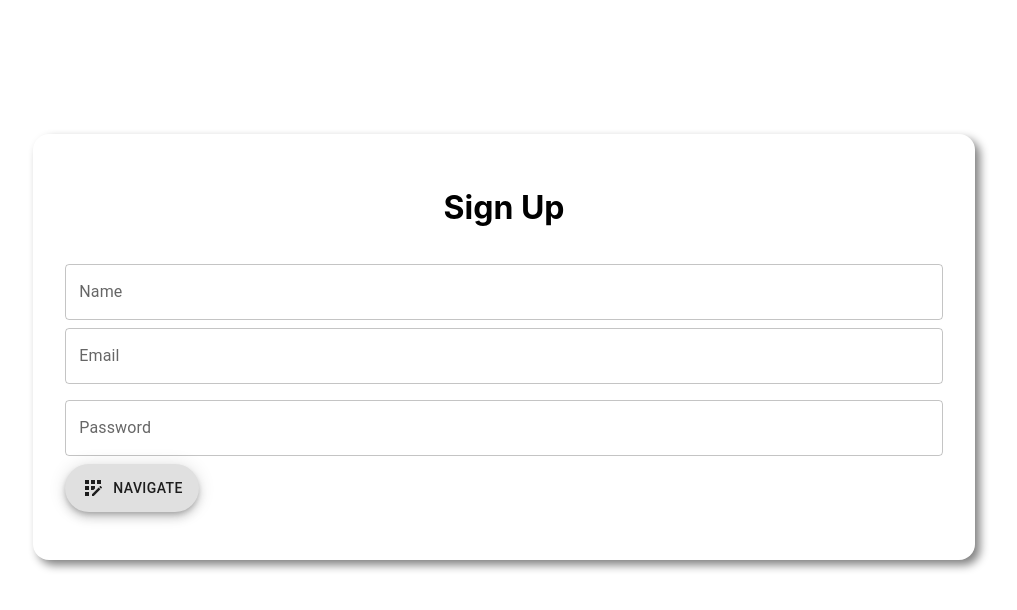
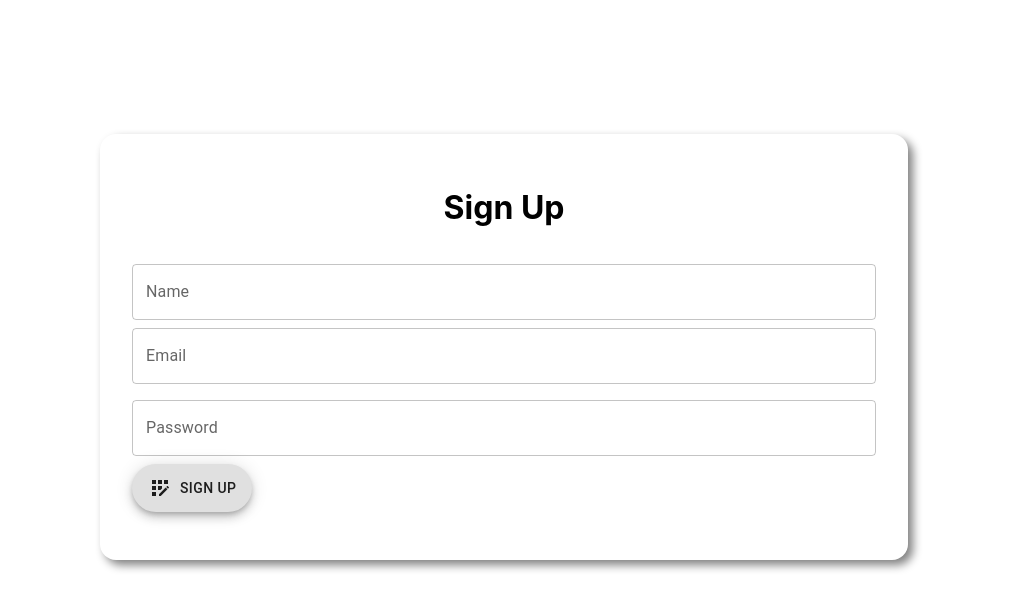
Before and after one commit to Hyper-terminal/Blog_frontend, a React (Create React App) app: page / in a window 1280 px wide. Shown: the top 610 px of the page, without its empty margins (136-1153 px from the left). Built offline with nearby package versions, Linux system fonts and the light colour scheme.

Commit message:
1 file modified

```diff
--- a/src/user/signup/Signup.jsx
+++ b/src/user/signup/Signup.jsx
@@ -32,11 +32,12 @@ const Signup = () => {
             variant="outlined"
             type="password"
           />
-
-          <Fab variant="extended">
-            <AppRegistrationIcon sx={{ mr: 1 }} />
-            Navigate
-          </Fab>
+          <div className="fab">
+            <Fab variant="extended" type="submit">
+              <AppRegistrationIcon sx={{ mr: 1 }} />
+              Sign up
+            </Fab>
+          </div>
         </form>
       </div>
     </div>
```
